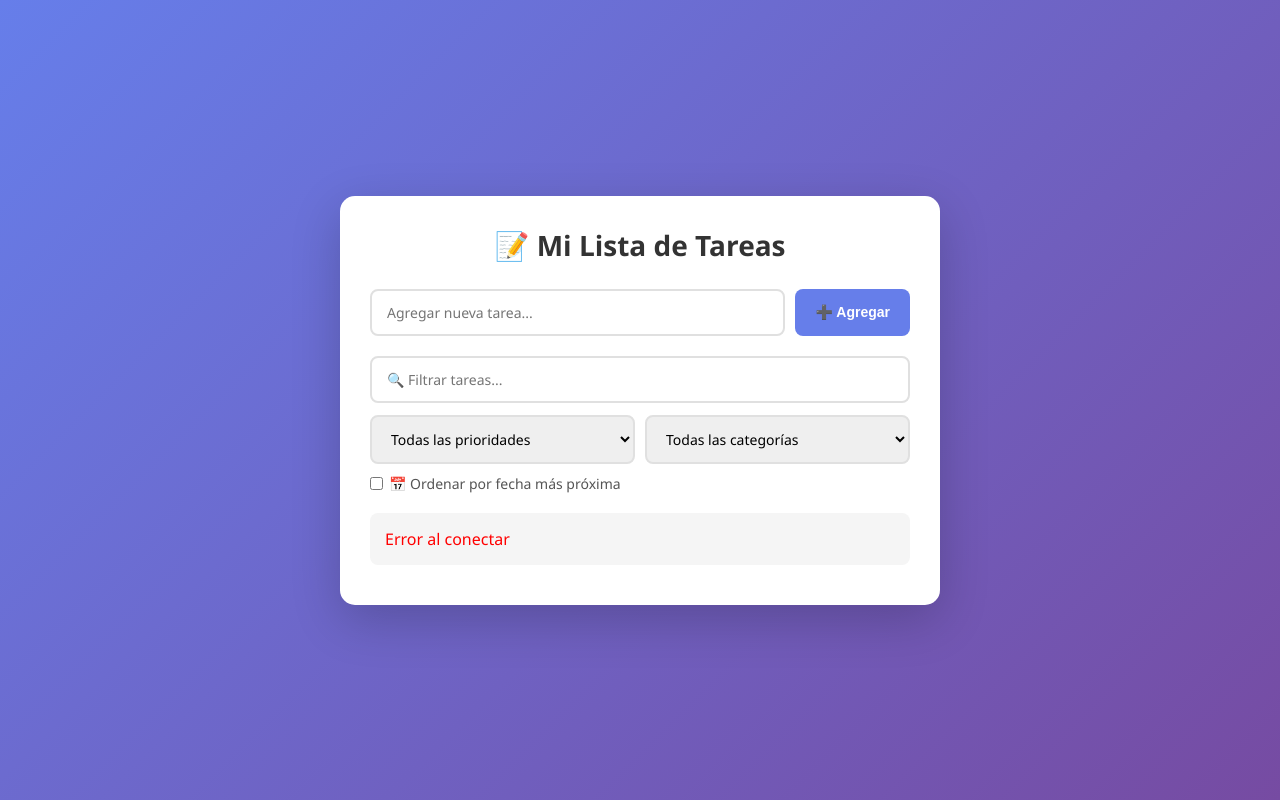
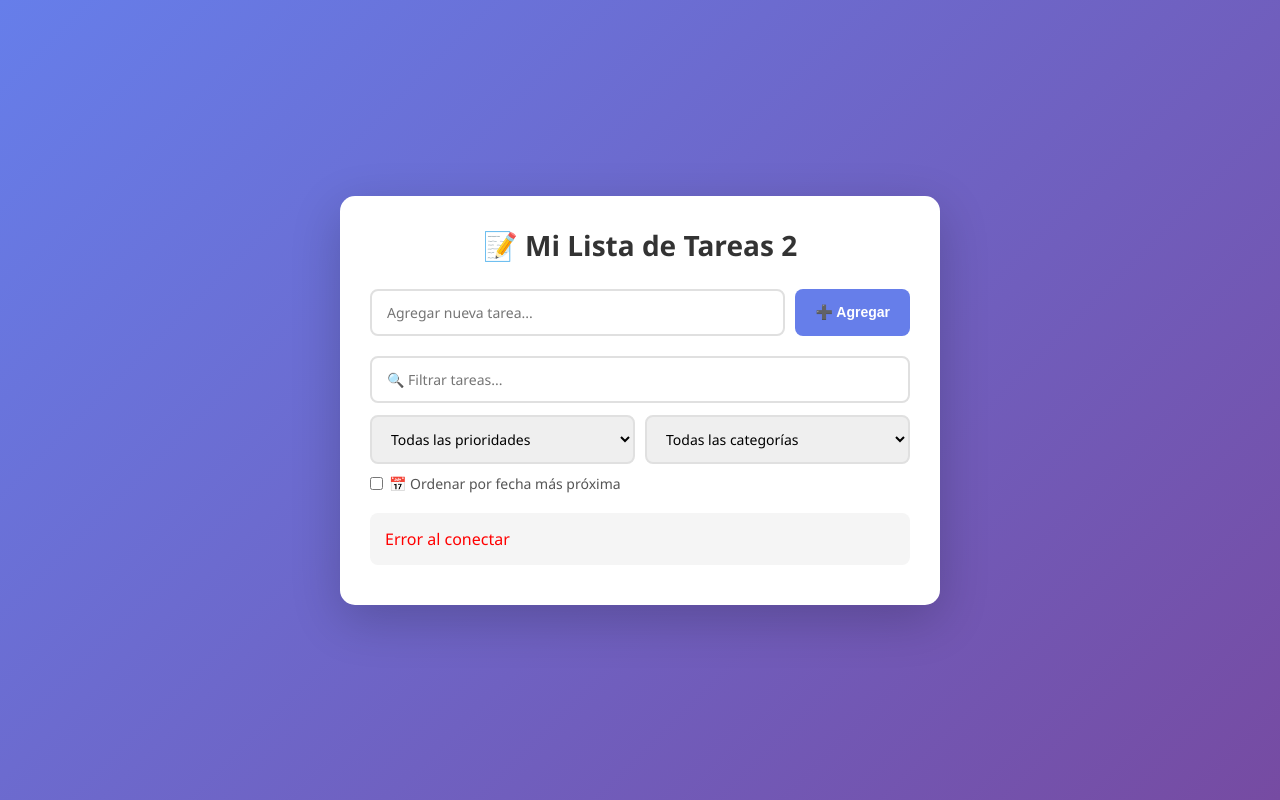
Before and after one commit to julios-2005/todoapp, a website: page todoapp/frontend/index.html in a window 1280 px wide. Drawn offline with nearby package versions, Linux system fonts and the light colour scheme; no server answers.

Commit message:
Update index.html

```diff
--- a/todoapp/frontend/index.html
+++ b/todoapp/frontend/index.html
@@ -8,7 +8,7 @@
 </head>
 <body>
   <div class="container">
-    <h1>📝 Mi Lista de Tareas</h1>
+    <h1>📝 Mi Lista de Tareas 2</h1>
 
     <div class="input-group">
       <input type="text" id="taskInput" placeholder="Agregar nueva tarea...">
```
